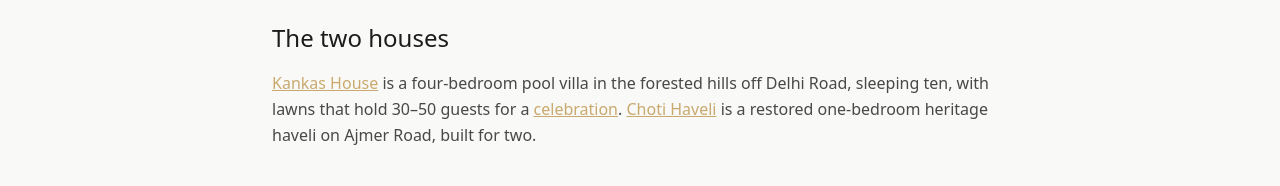
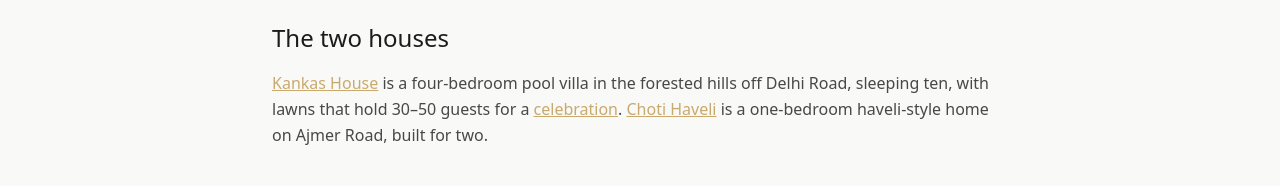
Before and after one commit to unsocialsthailandwebsite-sketch/stayrafin, a Next.js app: page /book-direct in a window 1280 px wide. Shown: the part 825-1011 px from the top of the page. Built offline with nearby package versions, Linux system fonts and the light colour scheme; a web font is replaced by a local one.

Commit message:
Fix Choti Haveli copy: haveli-style, not restored heritage

```diff
--- a/src/app/book-direct/page.tsx
+++ b/src/app/book-direct/page.tsx
@@ -54,7 +54,7 @@ export default function BookDirectPage() {
                     that hold 30–50 guests for a{" "}
                     <Link href="/celebrations-in-jaipur" className="text-stayra-gold underline">celebration</Link>.{" "}
                     <Link href="/properties/choti-haveli" className="text-stayra-gold underline">Choti Haveli</Link>{" "}
-                    is a restored one-bedroom heritage haveli on Ajmer Road, built for two.
+                    is a one-bedroom haveli-style home on Ajmer Road, built for two.
                 </p>
 
                 <div className="flex flex-wrap gap-4">
```
